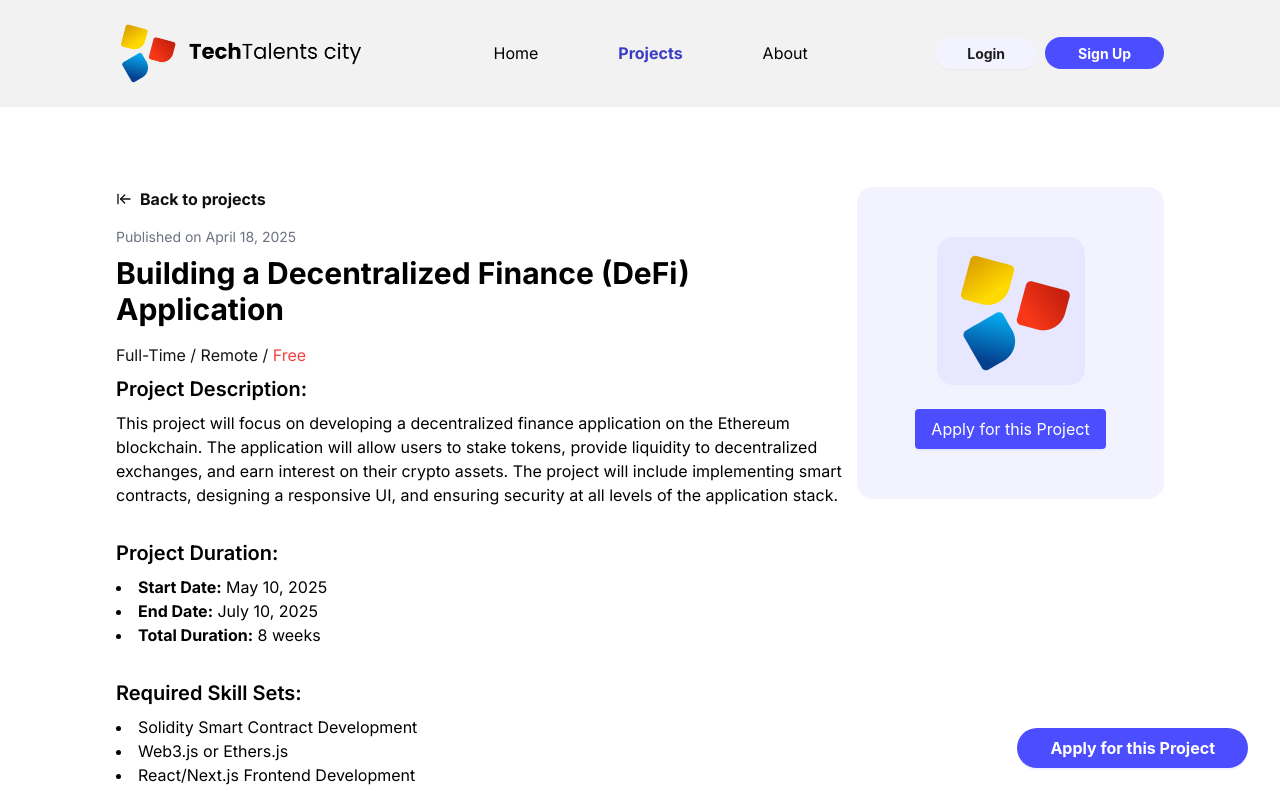
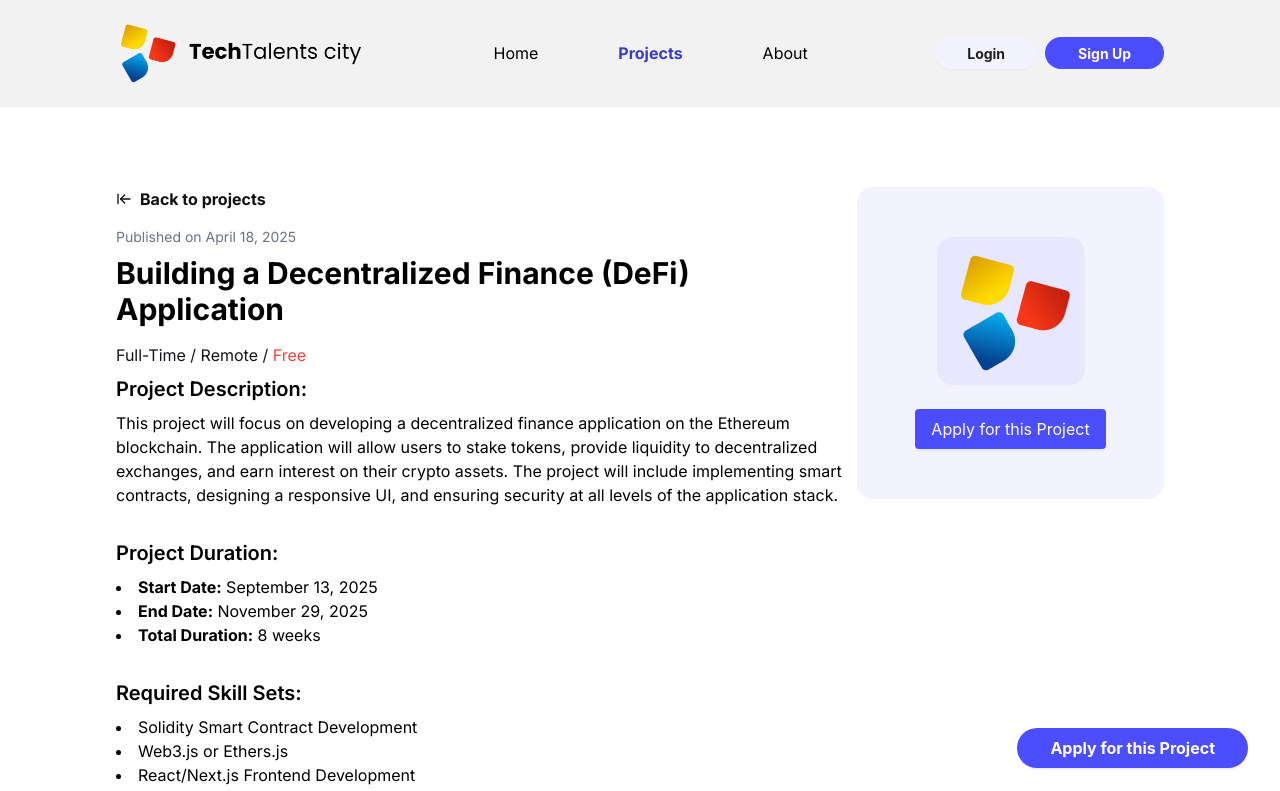
Before and after one commit to techtalentscity/techtalentscity.github.io, a React (Vite) app: page /projects/blockchain-defi in a window 1280 px wide. Shown: the top 791 px of the page. Built offline with nearby package versions, Linux system fonts and the light colour scheme.

Commit message:
Update blockchain-defi.jsx

```diff
--- a/src/Pages/ProjectDetail/blockchain-defi.jsx
+++ b/src/Pages/ProjectDetail/blockchain-defi.jsx
@@ -25,8 +25,8 @@ const BlockchainProjectDetail = () => {
         <div className="mb-8">
           <h2 className="text-xl font-semibold mb-2">Project Duration:</h2>
           <ul className="list-disc list-inside">
-            <li><strong>Start Date:</strong> May 10, 2025</li>
-            <li><strong>End Date:</strong> July 10, 2025</li>
+            <li><strong>Start Date:</strong> September 13, 2025</li>
+            <li><strong>End Date:</strong> November 29, 2025</li>
             <li><strong>Total Duration:</strong> 8 weeks</li>
           </ul>
         </div>
```
